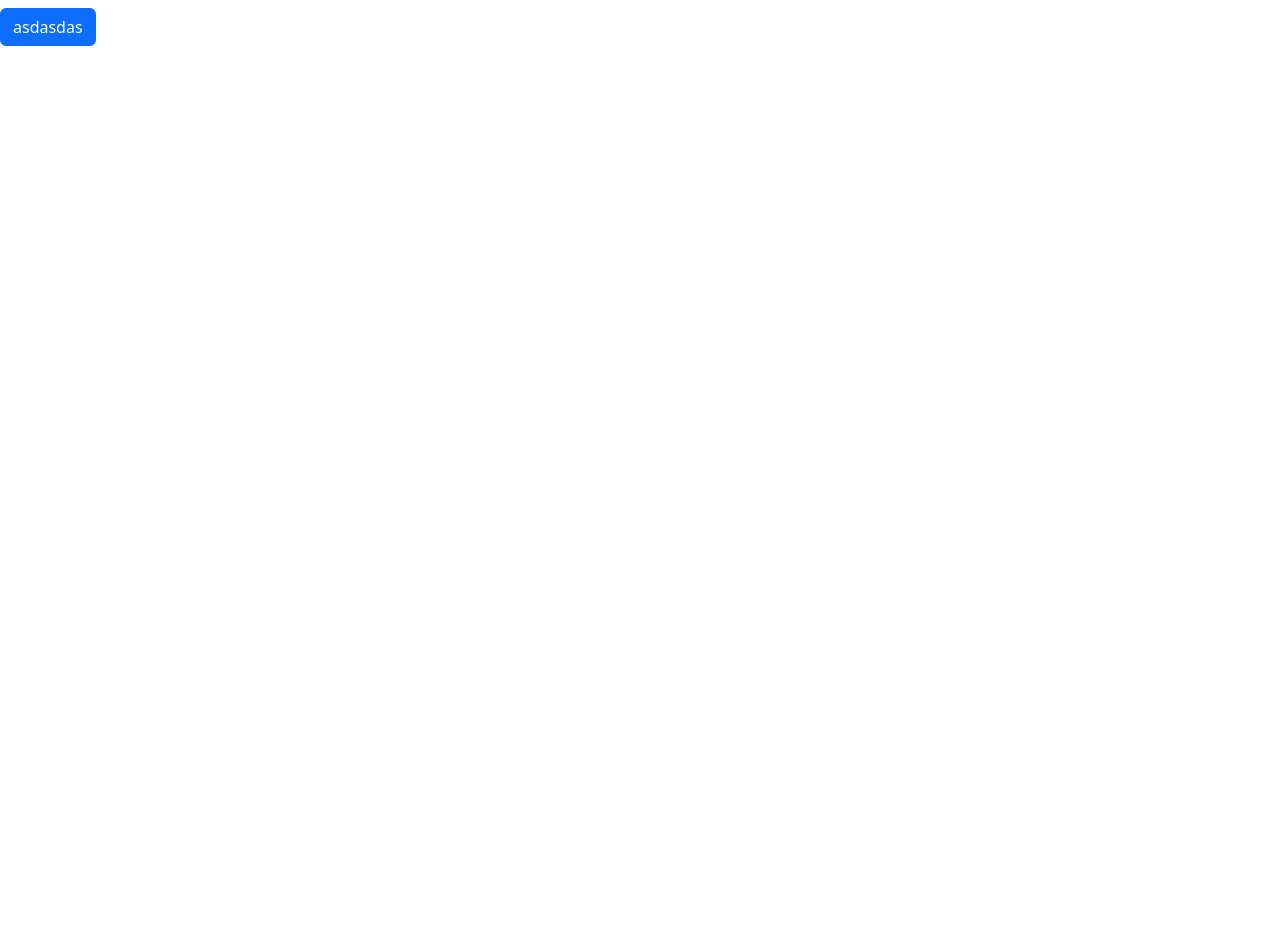
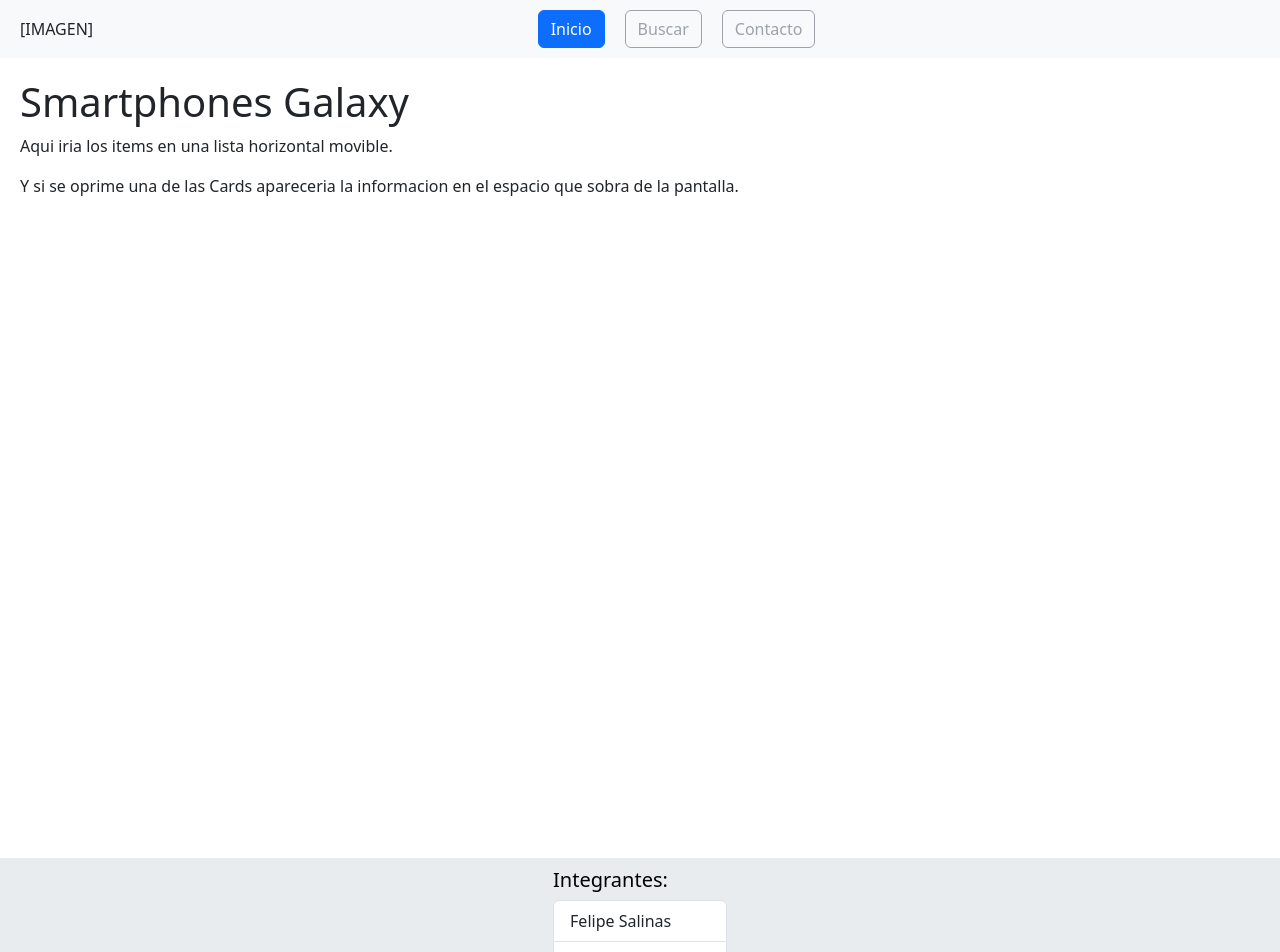
Before and after one commit to pipefs/AplicacionWeb_ES04, a React (Vite) app: page / in a window 1280 px wide. Shown: the top 952 px of the page. Before the commit the page ends 800 px from the top, so only its background shows below. Built offline with nearby package versions, Linux system fonts and the light colour scheme.

Commit message:
Diseño inicial (Header + Footer)

```diff
--- a/src/App.jsx
+++ b/src/App.jsx
@@ -1,9 +1,26 @@
+import Header from "./components/Header.jsx"
+import Footer from "./components/Footer.jsx"
+
 function App() {
   return (
-    <>
-    <h1></h1>
-    <button class="btn btn-primary">asdasdas</button>
-    </>
+    <div style={{
+      display: "flex",
+      flexDirection: "column",
+      minHeight: "100vh"
+    }}>
+      <Header />
+
+      <main style={{
+        flex: "1 0 100vh",
+        padding: "20px"
+      }}>
+        <h1>Smartphones Galaxy</h1>
+        <p>Aqui iria los items en una lista horizontal movible.</p>
+        <p>Y si se oprime una de las Cards apareceria la informacion en el espacio que sobra de la pantalla.</p>
+      </main>
+
+      <Footer />
+    </div>
   )
 }
 
--- a/src/components/Footer.jsx
+++ b/src/components/Footer.jsx
@@ -0,0 +1,20 @@
+function Footer() {
+    return (
+        <footer class="bg-body-secondary" style={{
+            display: "flex",
+            flexDirection: "column",
+            alignItems: "center",
+            color: "#000",
+        }}>
+            <div style={{padding:"10px"}}>
+                <h5>Integrantes:</h5>
+                <ul class="list-group">
+                    <li class="list-group-item">Felipe Salinas</li>
+                    <li class="list-group-item">Kevin Broudissond</li>
+                </ul>
+            </div>
+        </footer>
+    )
+}
+
+export default Footer
--- a/src/components/Header.jsx
+++ b/src/components/Header.jsx
@@ -0,0 +1,25 @@
+function Header() {
+    return (
+        <header class="bg-body-tertiary" style={{
+            display: "flex",
+            justifyContent: "space-between",
+            alignItems: "center",
+            padding: "10px 20px",
+        }}>
+            <div>
+                [IMAGEN]
+            </div>
+            <nav style={{
+                display: "flex",
+                gap: "20px",
+                margin: "auto"
+            }}>
+                <button class="btn btn-primary">Inicio</button>
+                <button class="btn btn-outline-secondary disabled">Buscar</button>
+                <button class="btn btn-outline-secondary disabled">Contacto</button>
+            </nav>
+        </header>
+    )
+}
+
+export default Header
```
